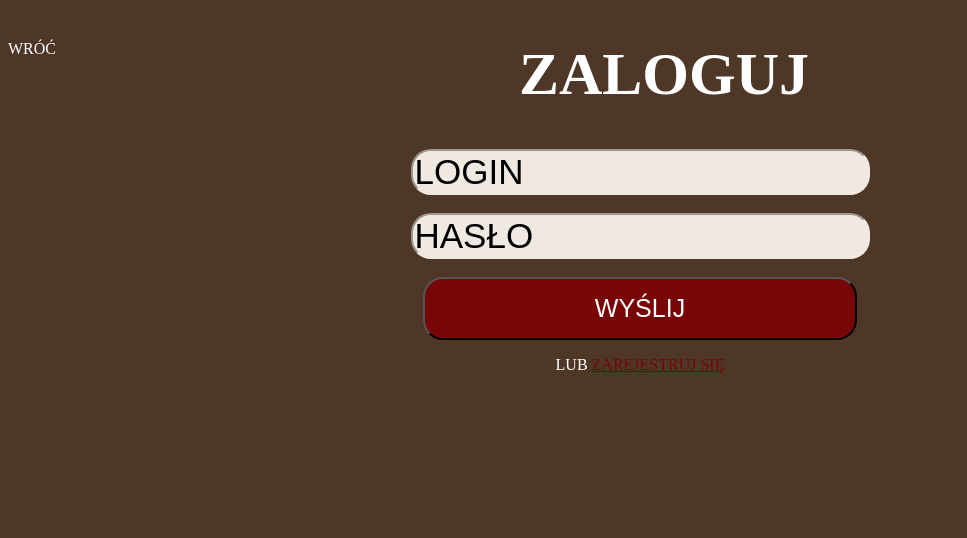
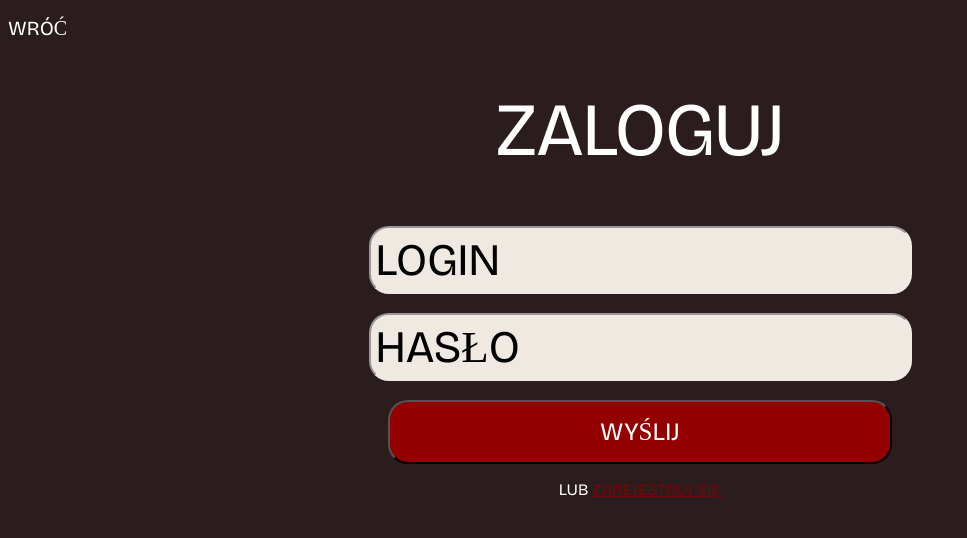
Before and after one commit to szorcyk/Serwis-samochodowy, a PHP site: page /logowanie.php in a window 1280 px wide. Shown: the top 538 px of the page, without its empty margins (0-967 px from the left). Run offline with PHP 8.4, Linux system fonts and the light colour scheme.

Commit message:
Update logowanie.php

```diff
--- a/indexy/logowanie.php
+++ b/indexy/logowanie.php
@@ -3,43 +3,49 @@
 <head>
     <meta charset="UTF-8">
     <meta name="viewport" content="width=device-width, initial-scale=1.0">
+    <link href='https://fonts.googleapis.com/css?family=Bricolage Grotesque' rel='stylesheet'>
     <style>
         *{
-            background-color: #4f3727;
+            background-color: #2b1d1d;
             color: white;
             text-align: center;
+            font-family: 'Bricolage Grotesque';
             #wracanie{
                 text-decoration: none;
                 float: left;
+                font-size: 20px;
             }
             #login{
                 background-color:#f0e9e2;
                 color: black;
                 border-color: #f0e9e2;
                 text-align: left;
-                font-size:35px;
+                font-size:45px;
                 text-decoration: none;
                 border-radius: 20px;
+                padding: 5px;
+
             }
             #haslo{
                 background-color: #f0e9e2;
                 color: black;
                 border-color: #f0e9e2;
                 text-align: left;
-                font-size:35px;
+                font-size:45px;
                 text-decoration: none;
                 border-radius: 20px;
+                padding: 5px;
 
 
             }
             #submit{
-                background-color: #780606;
+                background-color: #940000;
                 font-size:25px;
                 text-decoration: none;
                 border-radius: 20px;
                 padding: 15px;
-                padding-left: 170px;
-                padding-right: 170px;
+                padding-left: 210px;
+                padding-right: 210px;
 
 
 
@@ -47,7 +53,8 @@
 
             }
             h1{
-                font-size: 60px;
+                font-size: 75px;
+
             }
         }
     </style>
@@ -55,6 +62,7 @@
 </head>
 <body>
 <p><a id="wracanie" href="">WRÓĆ</a></p>
+<br>
     <div class="logowanie">
         <h1>ZALOGUJ</h1>
         <input type="text" id="login" name="login"value="LOGIN"><br><br>
```
